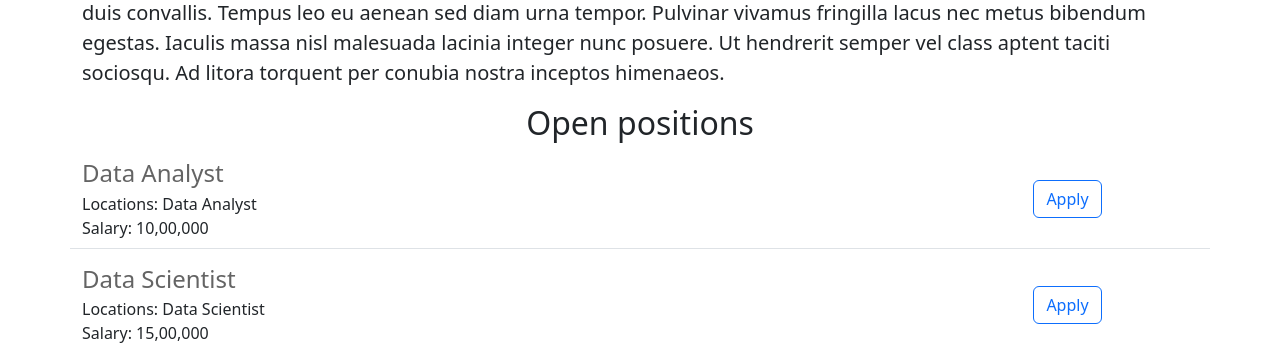
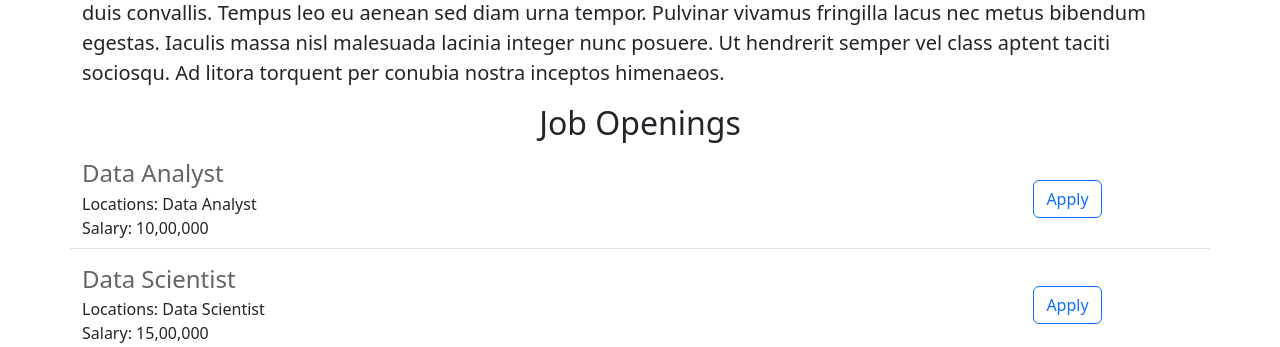
Before and after one commit to raunikarai/jovian_career_website_v2, a Flask app: page / in a window 1280 px wide. Shown: the part 654-1001 px from the top of the page. Run offline with Flask 3, Linux system fonts and the light colour scheme.

Commit message:
made some changes

```diff
--- a/templates/home.html
+++ b/templates/home.html
@@ -35,7 +35,7 @@
             vivamus fringilla lacus nec metus bibendum egestas. Iaculis massa nisl malesuada lacinia integer nunc
             posuere. Ut hendrerit semper vel class aptent taciti sociosqu. Ad litora torquent per conubia nostra
             inceptos himenaeos.</p>
-        <h2 class="text-center mt-2 mb-3">Open positions</h2>
+        <h2 class="text-center mt-2 mb-3">Job Openings</h2>
         <div>
             {% for job in jobs%}
              {%include 'jobitem.html'%}
```
